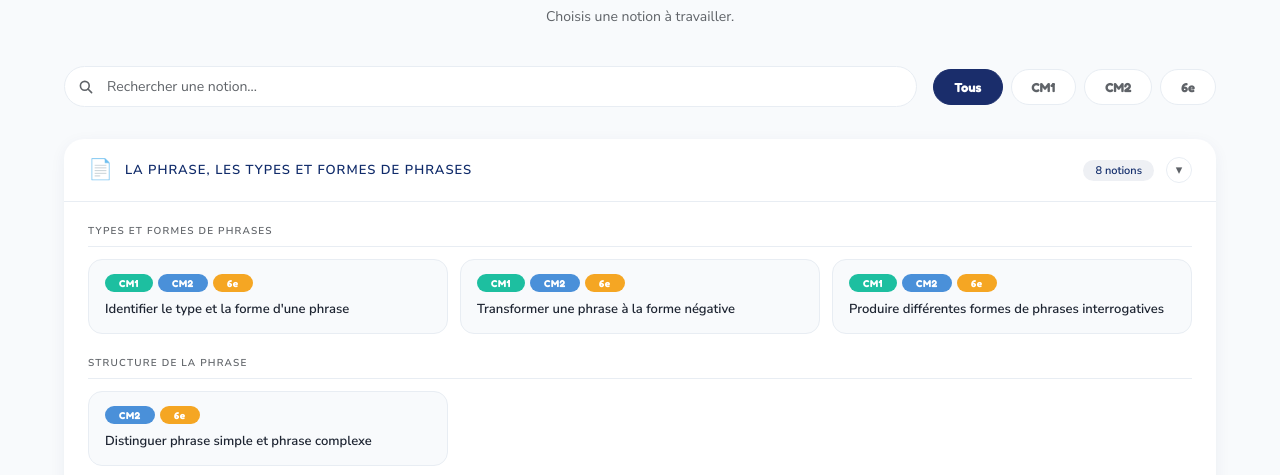
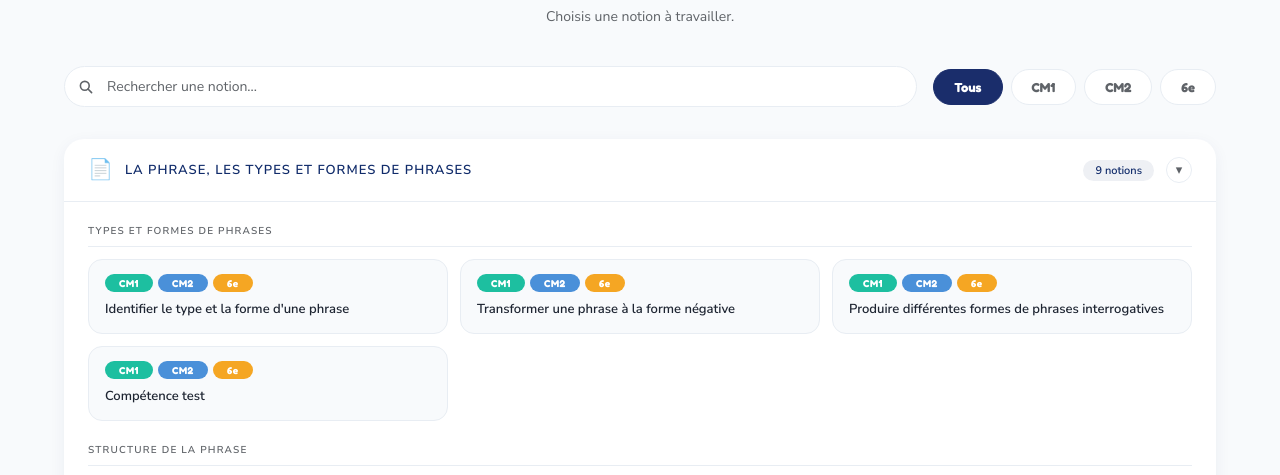
Before and after one commit to franperocheau-ship-it/SITE-WEB-C3, a website: page français-grammaire.html in a window 1280 px wide. Shown: the part 306-781 px from the top of the page. Drawn offline with nearby package versions, Linux system fonts and the light colour scheme.

Commit message:
test: ajoute une compétence test dans types et formes de phrases

```diff
--- a/français-grammaire.html
+++ b/français-grammaire.html
@@ -411,6 +411,7 @@
               { title: "Identifier le type et la forme d'une phrase",                    slug: "identifier-type-phrase",                 levels: ["CM1","CM2","6e"] },
               { title: "Transformer une phrase à la forme négative",                     slug: "transformer-phrase",                     levels: ["CM1","CM2","6e"] },
               { title: "Produire différentes formes de phrases interrogatives",          slug: "produire-formes-interrogatives",         levels: ["CM1","CM2","6e"] },
+              { title: "Compétence test",                                                slug: "competence-test",                        levels: ["CM1","CM2","6e"] },
             ]
           },
           {
```
